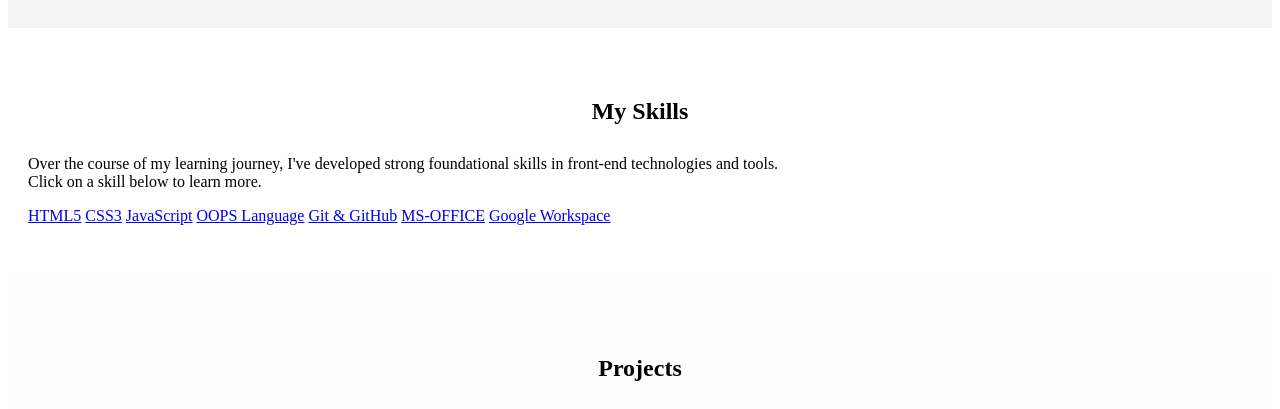
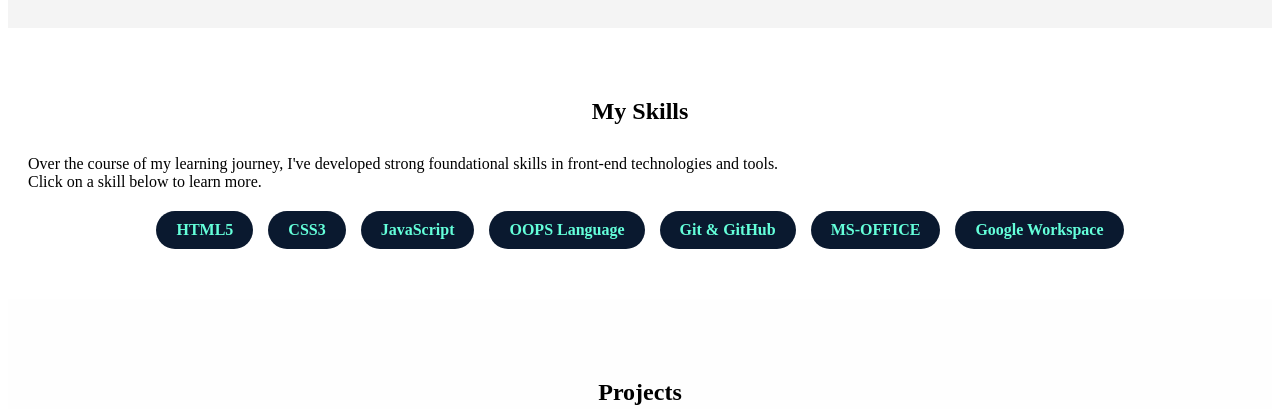
Before and after one commit to NakulTinkhede/codsoft-portfolio, a plain HTML site: page index.html in a window 1280 px wide. Shown: the part 638-1047 px from the top of the page. Drawn offline with Linux system fonts and the light colour scheme.

Commit message:
Update index.html

```diff
--- a/index.html
+++ b/index.html
@@ -95,14 +95,14 @@
     <p class="skills-summary">
       Over the course of my learning journey, I've developed strong foundational skills in front-end technologies and tools.<br> Click on a skill below to learn more.
     </p>
-    <div class="Portfolio/skills-buttons">
-      <a href="Portfolio/skills/ht.html">HTML5</a>
-      <a href="Portfolio/skills/css.html">CSS3</a>
-      <a href="Portfolio/skills/js.html">JavaScript</a>
-      <a href="Portfolio/skills/oops.html">OOPS Language</a>
-      <a href="Portfolio/skills/git.html">Git & GitHub</a>
-      <a href="Portfolio/skills/mso.html">MS-OFFICE</a>
-      <a href="Portfolio/skills/gw.html">Google Workspace</a>
+    <div class="skills-buttons">
+      <a href="skills/ht.html">HTML5</a>
+      <a href="skills/css.html">CSS3</a>
+      <a href="skills/js.html">JavaScript</a>
+      <a href="skills/oops.html">OOPS Language</a>
+      <a href="skills/git.html">Git & GitHub</a>
+      <a href="skills/mso.html">MS-OFFICE</a>
+      <a href="skills/gw.html">Google Workspace</a>
 
     </div>
   </div>
@@ -136,7 +136,7 @@
         <img src="Portfolio/resc/ico1.png" alt="Basic Calculator">
         <h3>Basic Calculator</h3>
         <p>An interactive calculator using HTML, CSS Grid, and JavaScript with dark mode and theme selection.</p>
-        <a href="projects/calculator.html" class="btn">View Project</a>
+        <a href="Portfolio/projects/calculator.html" class="btn">View Project</a>
       </div>
 
       <div class="project-card">
```
